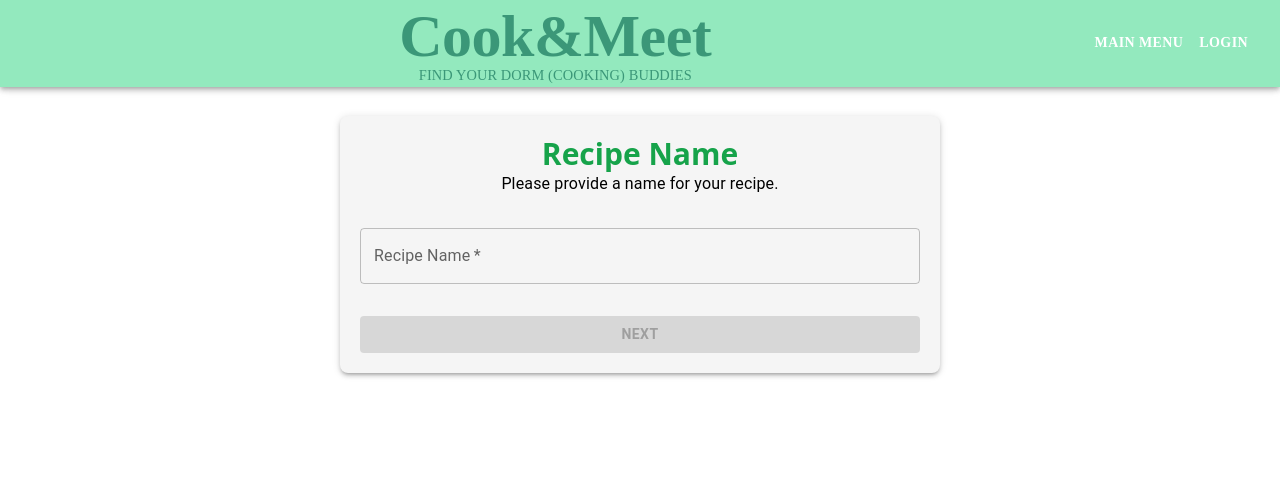
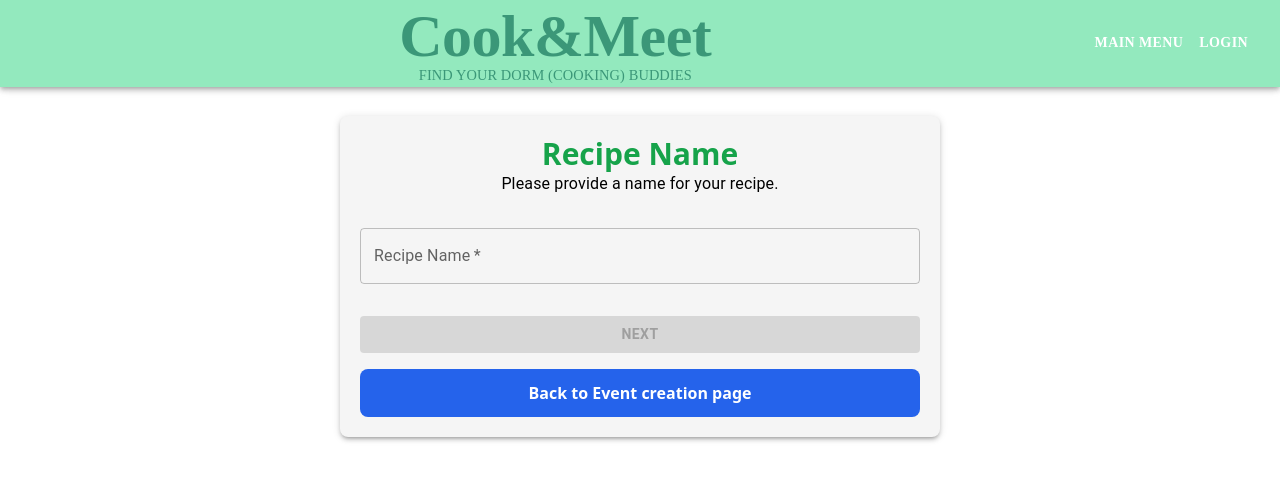
Before and after one commit to vamuana/webDesign_chefs, a React (Vite) app in the folder app/: page /create-recipe in a window 1280 px wide. Shown: the top 480 px of the page. Built offline with nearby package versions, Linux system fonts and the light colour scheme.

Commit message:
add back button in recipe creation page(s)

```diff
--- a/app/src/components/CreateRecipe.jsx
+++ b/app/src/components/CreateRecipe.jsx
@@ -1,4 +1,5 @@
 import React, { useState, useRef } from 'react';
+import { useNavigate } from 'react-router-dom';
 import NavBar from './Navbar';
 import Toolbar from '@mui/material/Toolbar';
 import Typography from '@mui/material/Typography';
@@ -27,6 +28,7 @@ const RecipeForm = () => {
   const fileInputRef = useRef(null);
   const [formError, setFormError] = useState(null);
   const [preview, setPreview] = useState(null);
+  const navigate = useNavigate();
 
   const handleChange = (e) => {
     const { name, value } = e.target;
@@ -166,6 +168,12 @@ const RecipeForm = () => {
             >
               Next
             </Button>
+            <button
+                onClick={() => navigate('/create-event')}
+                className="w-full mt-4 bg-blue-600 text-white font-semibold py-3 px-4 rounded-lg hover:bg-blue-500"
+            >
+                Back to Event creation page
+            </button>
           </Box>
         );
       case 2:
@@ -247,6 +255,12 @@ const RecipeForm = () => {
                 Next
               </Button>
             </Box>
+            <button
+                onClick={() => navigate('/create-event')}
+                className="w-full mt-4 bg-blue-600 text-white font-semibold py-3 px-4 rounded-lg hover:bg-blue-500"
+            >
+                Back to Event creation page
+            </button>
           </Box>
         );
       case 3:
@@ -314,6 +328,12 @@ const RecipeForm = () => {
                 Next
               </Button>
             </Box>
+            <button
+                onClick={() => navigate('/create-event')}
+                className="w-full mt-4 bg-blue-600 text-white font-semibold py-3 px-4 rounded-lg hover:bg-blue-500"
+            >
+                Back to Event creation page
+            </button>
           </Box>
         );
       case 4:
@@ -373,6 +393,12 @@ const RecipeForm = () => {
                 Save Recipe
               </Button>
             </Box>
+            <button
+                onClick={() => navigate('/create-event')}
+                className="w-full mt-4 bg-blue-600 text-white font-semibold py-3 px-4 rounded-lg hover:bg-blue-500"
+            >
+                Back to Event creation page
+            </button>
           </Box>
         );
       default:
```
